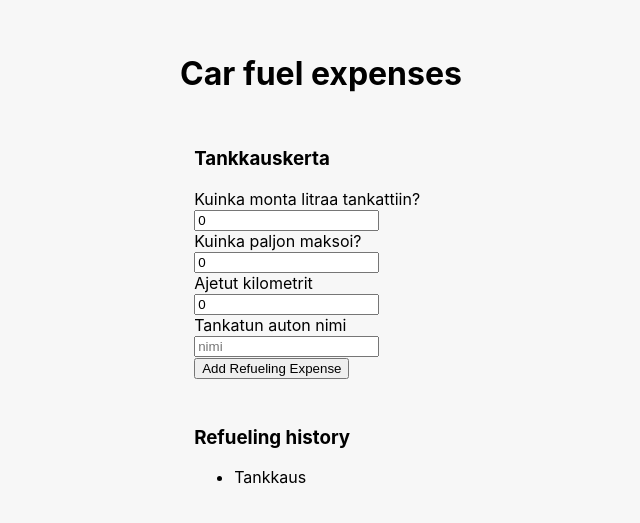
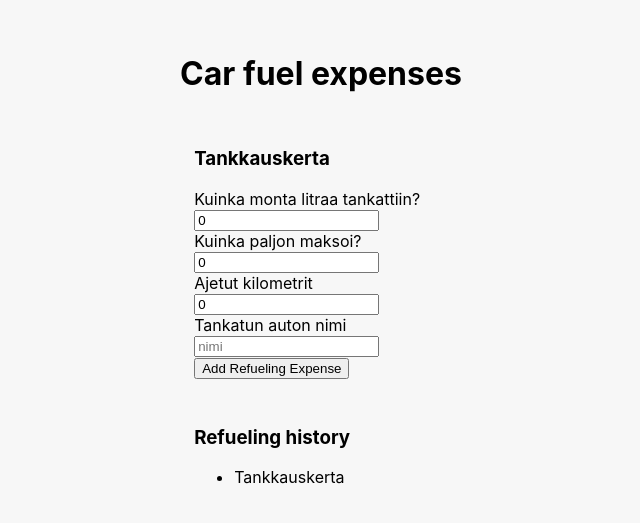
Before and after one commit to MinnaNordqvist/selainohjelmointi_g8, a React (Create React App) app in the folder bensa/: page / in a window 1280 px wide. Shown: the part 125-648 px from the top of the page, without its empty margins (319-959 px from the left). Built offline with nearby package versions, Linux system fonts and the light colour scheme.

Commit message:
muokattu tankkaushistoriaa

```diff
--- a/bensa/src/Tankkaushistoria.js
+++ b/bensa/src/Tankkaushistoria.js
@@ -5,7 +5,7 @@ export const Tankkaushistoria = () => {
     <div>
      <h3>Refueling history</h3>
         <ul id="list">
-        <li>Tankkaus</li>
+        <li>Tankkauskerta</li>
         </ul>
     </div>
   )
```
